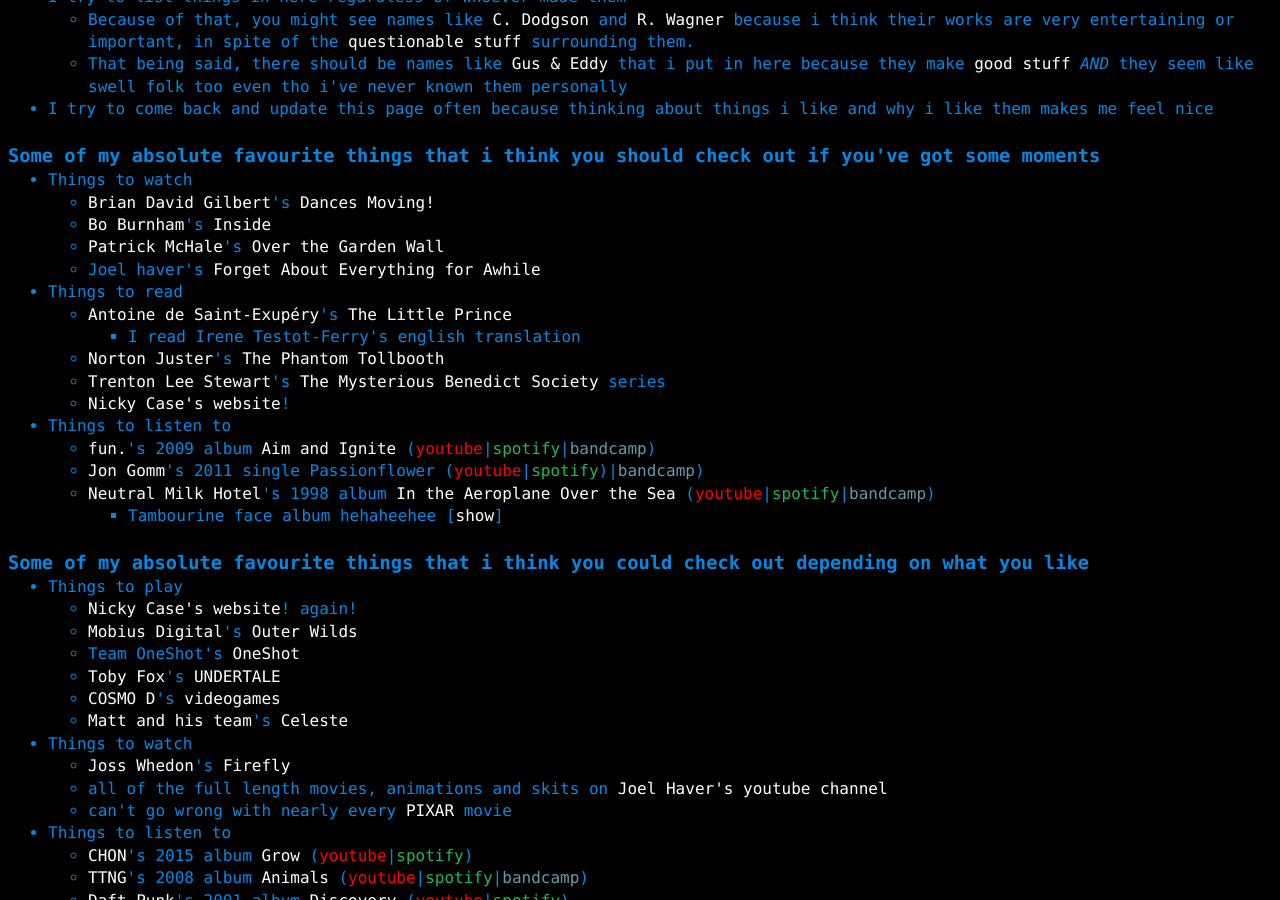
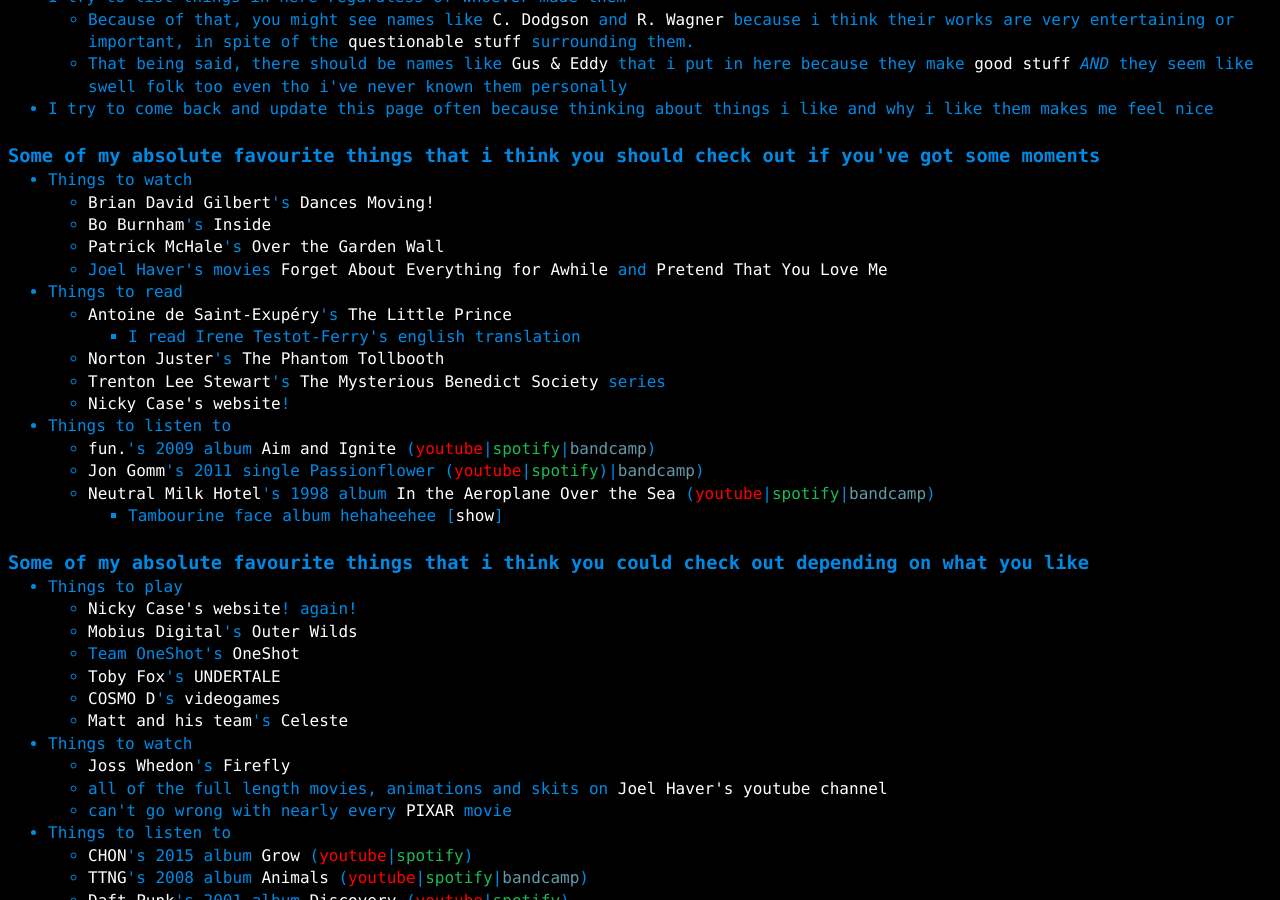
Before and after one commit to a-erfan-aa/a-erfan-aa.github.io, a Jekyll site: the page built from things-i-like.html, in a window 1280 px wide and 900 px high, scrolled down 533 px. Built offline with Jekyll 4.4.1, drawn with Linux system fonts in a browser that asks for light colours.

Commit message:
add a JHaver movie to things-i-like.html
Add Joel Haver's Pretend That You Love Me to the all time favourites

```diff
--- a/things-i-like.html
+++ b/things-i-like.html
@@ -43,7 +43,7 @@
 					<li><a href="https://www.briandavidgilbert.com/">Brian David Gilbert</a>'s <a href="https://www.youtube.com/playlist?list=PLrzMhRx_AuP3ZJ_sRFDnEgnH_lqb0JV8p">Dances Moving!</a></li>
 					<li><a href="http://www.boburnham.com/">Bo Burnham</a>'s <a href="https://www.netflix.com/my-en/title/81289483">Inside</a></li>
 					<li><a href="http://www.oldsidelinghill.com/2021.html">Patrick McHale</a>'s <a href="https://en.wikipedia.org/wiki/Over_the_Garden_Wall">Over the Garden Wall</a></li>
-					<li>Joel haver's <a href="https://www.youtube.com/watch?v=be-VIX52VF8">Forget About Everything for Awhile</a></li>
+					<li>Joel Haver's movies <a href="https://www.youtube.com/watch?v=be-VIX52VF8">Forget About Everything for Awhile</a> and <a href="https://www.youtube.com/watch?v=enazxSimfm0">Pretend That You Love Me</a></li>
 				</ul>
 			</li>
 			<li>Things to read
```
